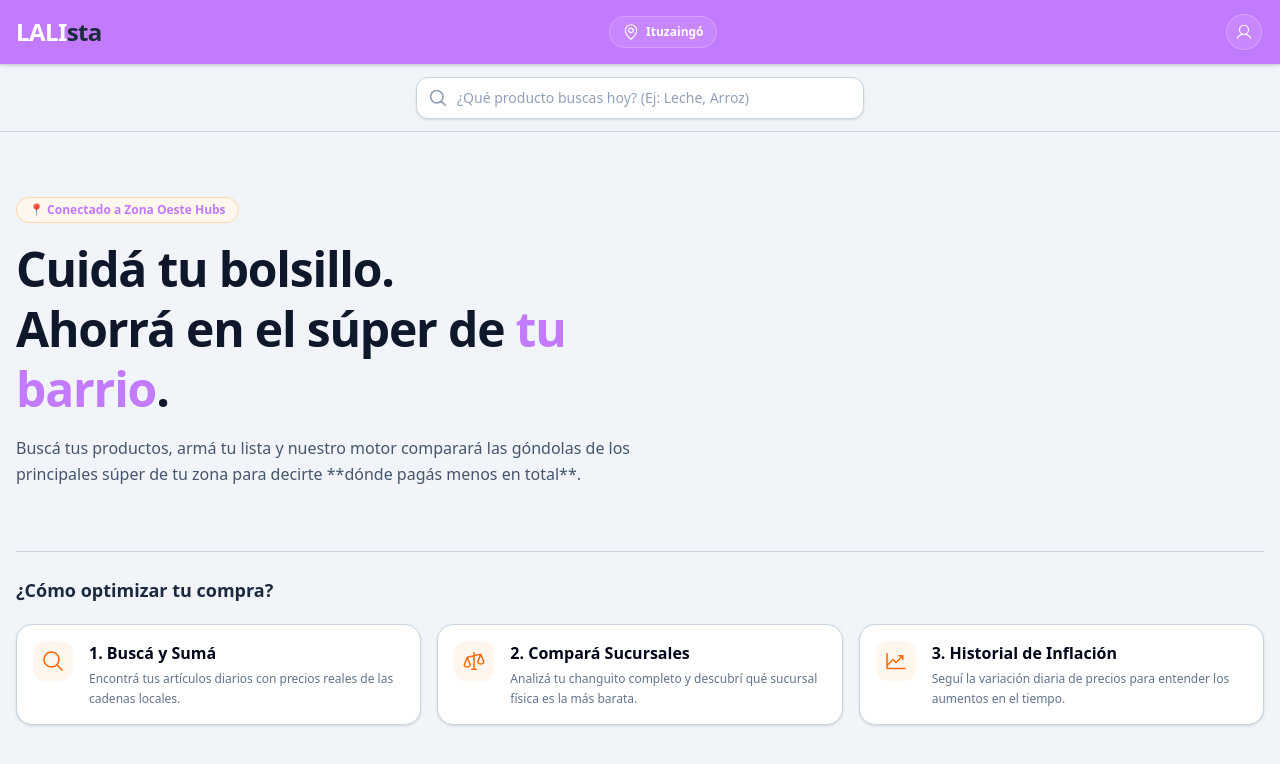
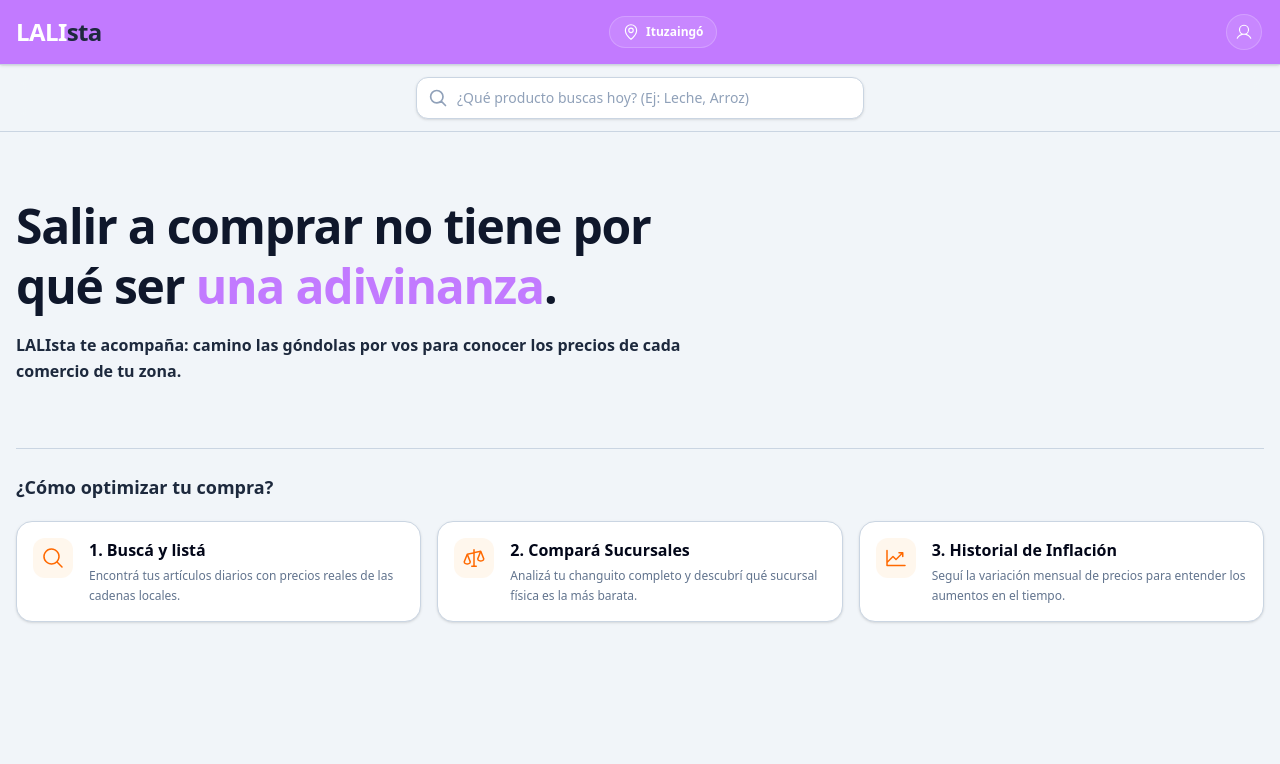
Before and after one commit to RemesarDev/lalista-frontend, a Next.js app: page / in a window 1280 px wide. Shown: the top 764 px of the page. Built offline with nearby package versions, Linux system fonts and the light colour scheme.

Commit message:
feat: landing terminada 1.0

```diff
--- a/app/_components/landing/FeatureCards.tsx
+++ b/app/_components/landing/FeatureCards.tsx
@@ -1,22 +1,22 @@
-import { MagnifyingGlass, Scales, ChartLineUp } from '@phosphor-icons/react/dist/ssr';
+import { MagnifyingGlassIcon, ScalesIcon, ChartLineUpIcon } from '@phosphor-icons/react/dist/ssr';
 
 export default function FeatureCards() {
   const steps = [
     {
       // Guardamos la referencia al componente, no un string ni un elemento instanciado
-      Icon: MagnifyingGlass,
-      title: "1. Buscá y Sumá",
+      Icon: MagnifyingGlassIcon,
+      title: "1. Buscá y listá",
       desc: "Encontrá tus artículos diarios con precios reales de las cadenas locales."
     },
     {
-      Icon: Scales,
+      Icon: ScalesIcon,
       title: "2. Compará Sucursales",
       desc: "Analizá tu changuito completo y descubrí qué sucursal física es la más barata."
     },
     {
-      Icon: ChartLineUp,
+      Icon: ChartLineUpIcon,
       title: "3. Historial de Inflación",
-      desc: "Seguí la variación diaria de precios para entender los aumentos en el tiempo."
+      desc: "Seguí la variación mensual de precios para entender los aumentos en el tiempo."
     }
   ];
 
--- a/app/_components/landing/HeroInfo.tsx
+++ b/app/_components/landing/HeroInfo.tsx
@@ -3,15 +3,15 @@ import Link from 'next/link';
 export default function HeroInfo() {
   return (
     <section className="py-8 text-center md:text-left md:py-14 max-w-2xl mx-auto md:mx-0">
-      <span className="inline-block bg-secondary-50 text-primary-400 border border-orange-200 text-xs font-bold px-3 py-1 rounded-full mb-4 font-sans">
-        📍 Conectado a Zona Oeste Hubs
-      </span>
+
       <h1 className="text-3xl md:text-5xl font-black tracking-tight font-display text-slate-900 leading-tight">
-        Cuidá tu bolsillo.<br />
-        Ahorrá en el súper de <span className="text-primary-400">tu barrio</span>.
+        Salir a comprar no tiene por qué ser <span className="text-primary-400">una adivinanza</span>.
       </h1>
+
       <p className="mt-4 text-slate-600 text-sm md:text-base font-sans leading-relaxed">
-        Buscá tus productos, armá tu lista y nuestro motor comparará las góndolas de los principales súper de tu zona para decirte **dónde pagás menos en total**.
+        <strong className="block mt-2 text-slate-800 font-semibold">
+          LALIsta te acompaña: camino las góndolas por vos para conocer los precios de cada comercio de tu zona.
+        </strong>
       </p>
 
       <div className="mt-6 md:hidden">
@@ -19,7 +19,7 @@ export default function HeroInfo() {
           href="/buscar"
           className="inline-flex items-center justify-center w-full px-6 py-3 font-bold font-sans text-white bg-primary-500 rounded-xl shadow-md hover:bg-orange-600 active:scale-[0.98] transition-all"
         >
-          Comenzar a ahorrar
+          Armemos tu lista juntos
         </Link>
       </div>
     </section>
--- a/app/layout.tsx
+++ b/app/layout.tsx
@@ -6,7 +6,7 @@ import Navigation from "./_components/global/Navigation";
 
 export const metadata: Metadata = {
   title: "LALIsta - Tu compañera en las compras",
-  description: "Comparador inteligente de precios de supermercados para Zona Oeste.",
+  description: "Comparador inteligente de precios de supermercados para Argentina.",
 };
 
 export default function RootLayout({
```
